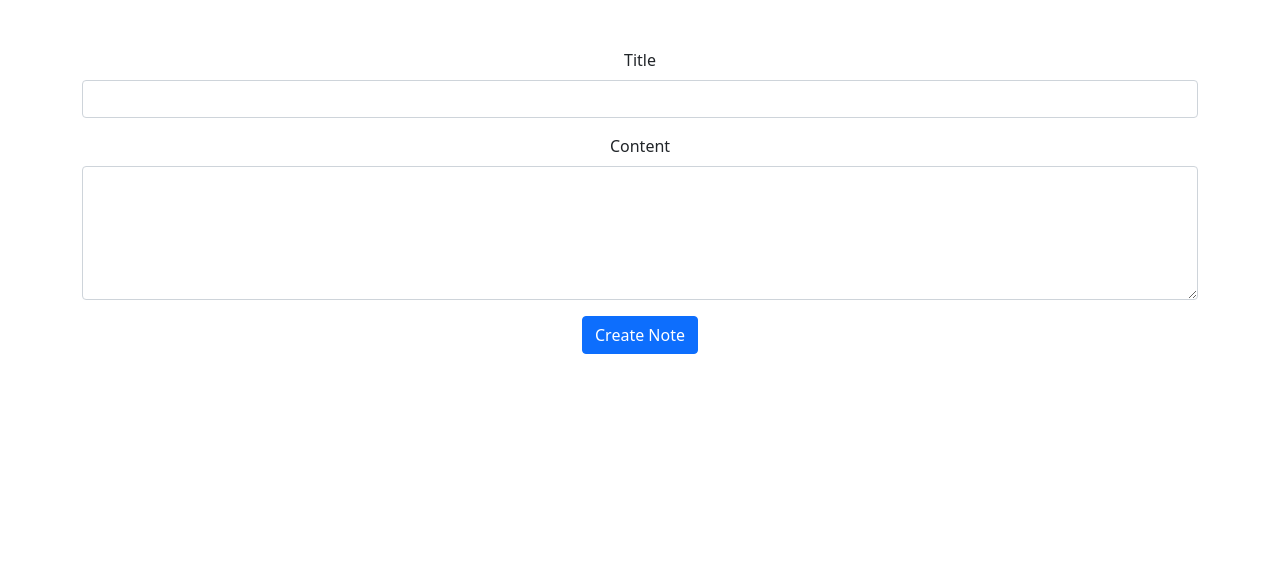
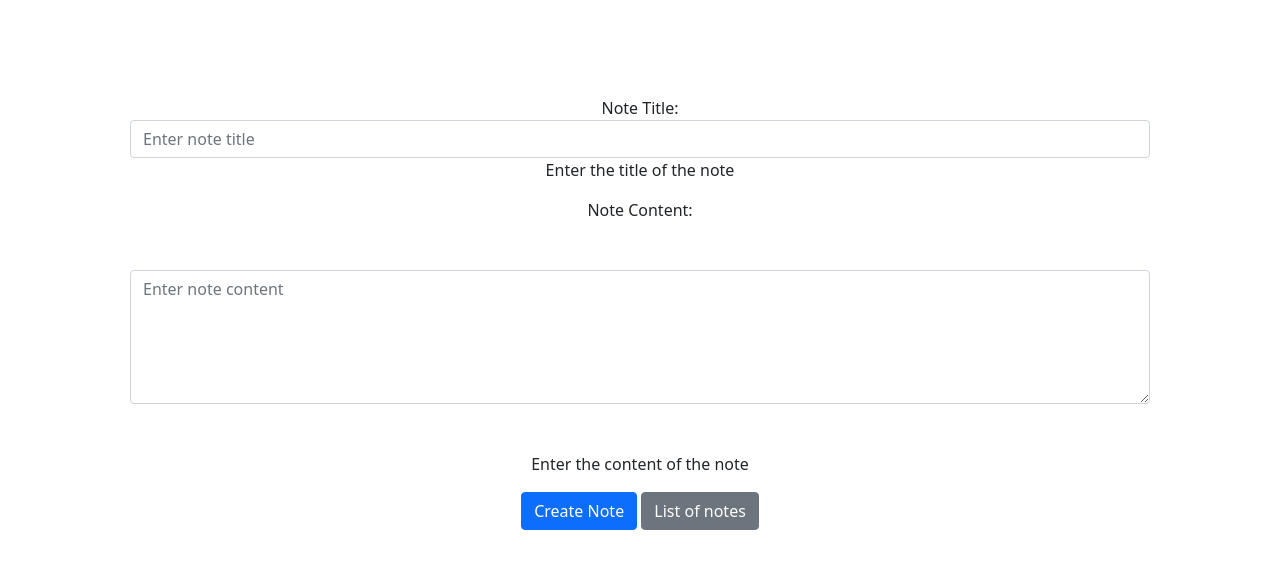
Before and after one commit to Deotyma/supernotes, a Django app: page /smart/notes/create/ in a window 1280 px wide. Shown: the top 577 px of the page. Run offline with Django 5.2, Linux system fonts and the light colour scheme.

Commit message:
CSS added in form.py

```diff
--- a/notes/forms.py
+++ b/notes/forms.py
@@ -8,6 +8,14 @@ class NoteForm(forms.ModelForm):
     class Meta:
         model = Note
         fields = ['title', 'content']
+        widgets = {
+            'title': forms.TextInput(attrs={'placeholder': 'Enter note title', 'class':'my=5, form-control'},),
+            'content': forms.Textarea(attrs={'placeholder': 'Enter note content', 'class':'my-5 form-control', 'rows': 5}),
+        }
+        labels = {
+            'title': 'Note Title',
+            'content': 'Note Content',
+        }
 
     def clean_title(self):
         title = self.cleaned_data.get('title')
--- a/notes/templates/notes/notes_create.html
+++ b/notes/templates/notes/notes_create.html
@@ -1,18 +1,11 @@
 {% extends "base.html" %}
 
 {% block content %}
-   <form action="{% url 'notes.create' %}" method="POST">
-         {% csrf_token %}
-         <div class="mb-3">
-              <label for="title" class="form-label">Title</label>
-              <input type="text" class="form-control" id="title" name="title" required>
-         </div>
-         <div class="mb-3">
-              <label for="content" class="form-label">Content</label>
-              <textarea class="form-control" id="content" name="content" rows="5" required></textarea>
-         </div>
-         <button type="submit" class="btn btn-primary">Create Note</button>
-    </form>
+<form method="post" class="p-5" action="{% url 'notes.create' %}">  {% csrf_token %}
+        {{form.as_p }}
+        <button type="submit" class="btn btn-primary">Create Note</button>
+        <a href="{% url 'notes.list' %}" class="btn btn-secondary">List of notes</a>
+</form>
     {% if form.errors %}
         <div class="alert alert-danger mt-3">
             <ul>
--- a/notes/views.py
+++ b/notes/views.py
@@ -1,8 +1,21 @@
 from django.shortcuts import render
-from django.views.generic import CreateView, ListView, DetailView
+from django.views.generic import CreateView, ListView, DetailView, UpdateView
 
 from.models import Note
 from .forms import NoteForm
+
+class NoteUpdateView(UpdateView):
+    """
+    Class-based view for updating an existing note.
+    """
+    model = Note
+    template_name = 'notes/notes_update.html'
+    success_url = '/smart/notes'  # Redirect to the list of notes after update
+    form_class = NoteForm  # Use the NoteForm defined in forms.py
+
+    def form_valid(self, form):
+        form.instance.author = self.request.user  # Set the author to the current user
+        return super().form_valid(form)
 
 class NoteCreateView(CreateView):
     """
```
